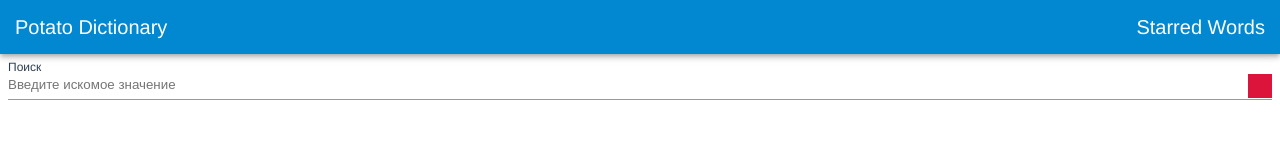
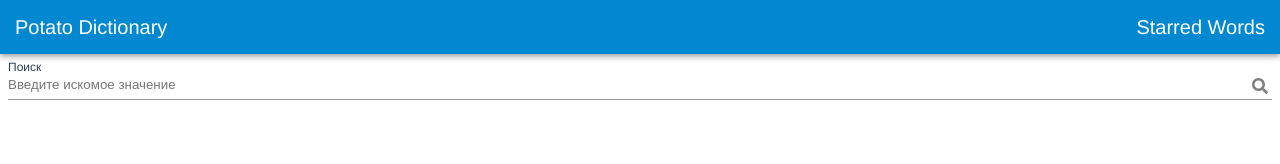
Before and after one commit to Mef45/sovcombank-dictionary, a Vue app: page / in a window 1280 px wide. Shown: the top 164 px of the page. Built offline with nearby package versions, Linux system fonts and the light colour scheme.

Commit message:
feat: добавлен font awesome (#6)

```diff
--- a/package.json
+++ b/package.json
@@ -8,6 +8,9 @@
     "lint": "vue-cli-service lint"
   },
   "dependencies": {
+    "@fortawesome/fontawesome-svg-core": "^1.2.30",
+    "@fortawesome/free-solid-svg-icons": "^5.14.0",
+    "@fortawesome/vue-fontawesome": "^0.1.10",
     "axios": "^0.19.2",
     "core-js": "^3.6.5",
     "vue": "^2.6.11",
--- a/src/components/Workspace.vue
+++ b/src/components/Workspace.vue
@@ -4,6 +4,7 @@
                 v-model="searchCondition"
                 label="Поиск"
                 placeholder="Введите искомое значение"
+                icon="search"
                 @submit="performSearch"
         ></s-text-field>
 
--- a/src/components/ui/STextField.vue
+++ b/src/components/ui/STextField.vue
@@ -11,8 +11,13 @@
                     @keydown.enter="$emit('submit', $event.target.value)"
             />
 
-            <div class="s-text-field__icon">
-                <div class="s-icon"></div>
+            <div
+                    v-if="icon"
+                    class="s-text-field__icon"
+            >
+                <div class="s-icon">
+                    <font-awesome-icon :icon="icon"></font-awesome-icon>
+                </div>
             </div>
         </div>
     </div>
@@ -31,6 +36,9 @@ export default class STextField extends Vue {
 
   @Prop({ type: String, default: undefined })
   public placeholder!: string;
+
+  @Prop({ type: String, default: undefined })
+  public icon!: string;
 
   private static _uid: number = 0;
 
@@ -95,8 +103,10 @@ export default class STextField extends Vue {
     align-self: flex-start;
     display: inline-flex;
     margin-top: 4px;
+    cursor: pointer;
 
     .s-icon {
+      color: rgba(0, 0, 0, .5);
       align-items: center;
       display: inline-flex;
       height: 24px;
@@ -104,7 +114,6 @@ export default class STextField extends Vue {
       justify-content: center;
       min-width: 24px;
       width: 24px;
-      background-color: crimson;
     }
   }
 }
--- a/src/main.ts
+++ b/src/main.ts
@@ -1,6 +1,14 @@
 import Vue from 'vue'
 import App from './App.vue'
 import store from './store'
+
+import { library } from '@fortawesome/fontawesome-svg-core'
+import { faSearch } from '@fortawesome/free-solid-svg-icons'
+import { FontAwesomeIcon } from '@fortawesome/vue-fontawesome'
+
+library.add(faSearch);
+
+Vue.component('font-awesome-icon', FontAwesomeIcon);
 
 Vue.config.productionTip = false
 
```
Also changed, not shown: 1 other file (tests, documents, lock files or other folders).
